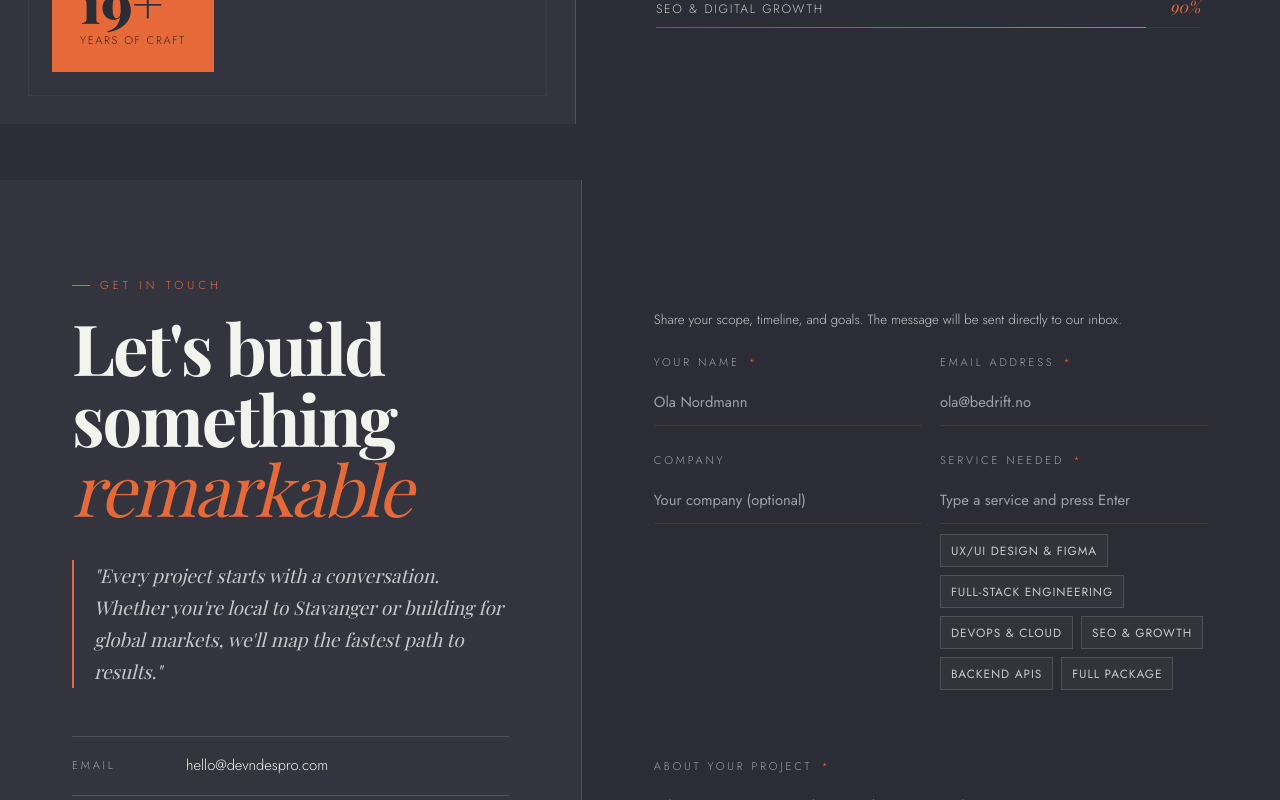
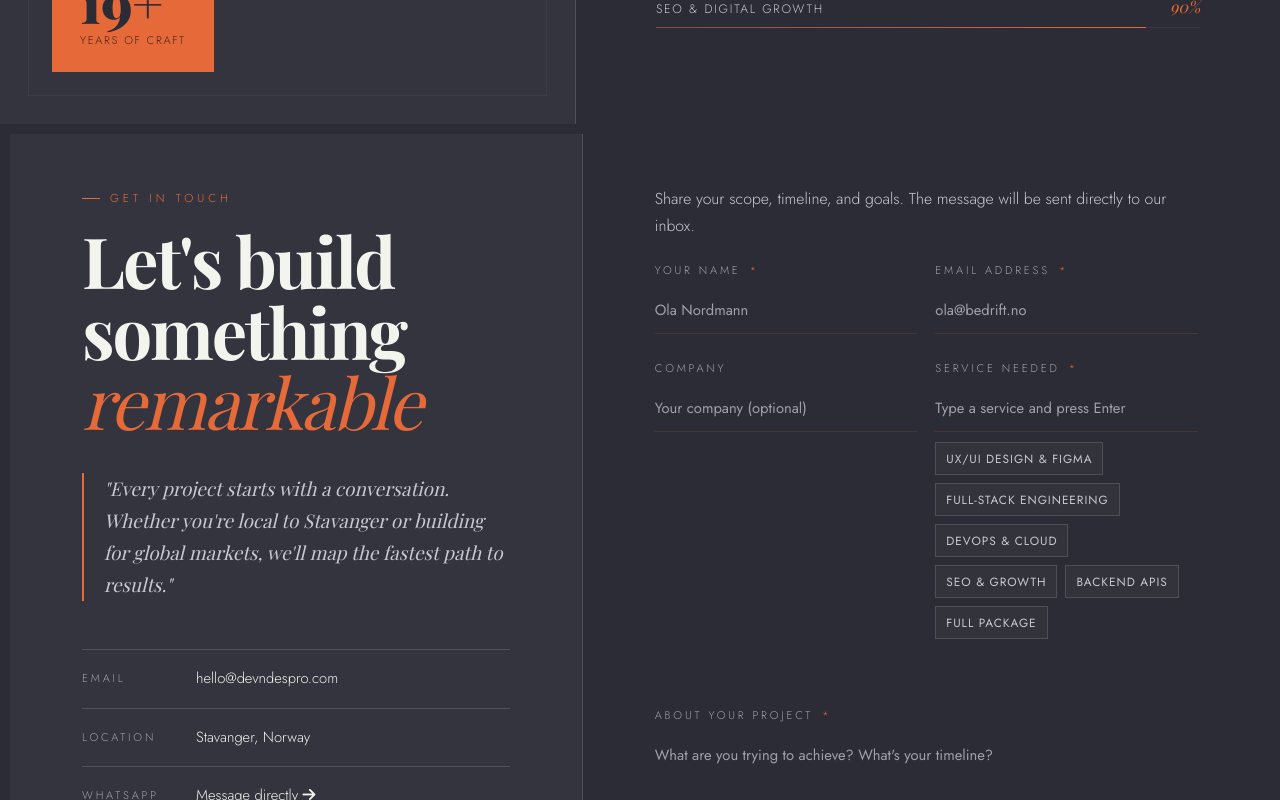
Before and after one commit to karthic2914/devndespro, a React (Vite) app: page / in a window 1280 px wide. Shown: the part 4740-5540 px from the top of the page. Built offline with nearby package versions, Linux system fonts and the light colour scheme; a web font is replaced by a local one.

Commit message:
fix contact padding, tablet and mobile responsive updates

```diff
--- a/public/css/styles.css
+++ b/public/css/styles.css
@@ -902,19 +902,26 @@ nav.s{
 }
 
 /* ── CONTACT ── */
-#contact{background:var(--bg);padding:56px 0 0}
+#contact{background:var(--bg);padding:10px}
 .c-wrap{
   display:grid;
   grid-template-columns:1fr 1.2fr;
   min-height:80vh;
 }
 .c-l{
-  padding:96px 72px;
+  padding:52px 72px;
   border-right:1px solid var(--line);
   display:flex;
   flex-direction:column;
   justify-content:center;
   background:var(--bg2);
+}
+.c-r{
+  padding:52px 72px;
+  display:flex;
+  flex-direction:column;
+  justify-content:center;
+  background:var(--bg);
 }
 .c-l .s-h{margin-bottom:36px}
 .c-tagline{
@@ -951,16 +958,10 @@ nav.s{
 }
 .c-val:hover{color:var(--orange)}
 .c-avail{color:#3DD68C}
-.c-r{
-  padding:96px 72px;
-  display:flex;
-  flex-direction:column;
-  justify-content:center;
-  background:var(--bg);
-}
+
 .c-form{display:flex;flex-direction:column;gap:26px}
 .f-note{
-  font-size:.74rem;
+  font-size:.88rem;
   line-height:1.7;
   color:var(--dim2);
   margin-bottom:-4px;
```
